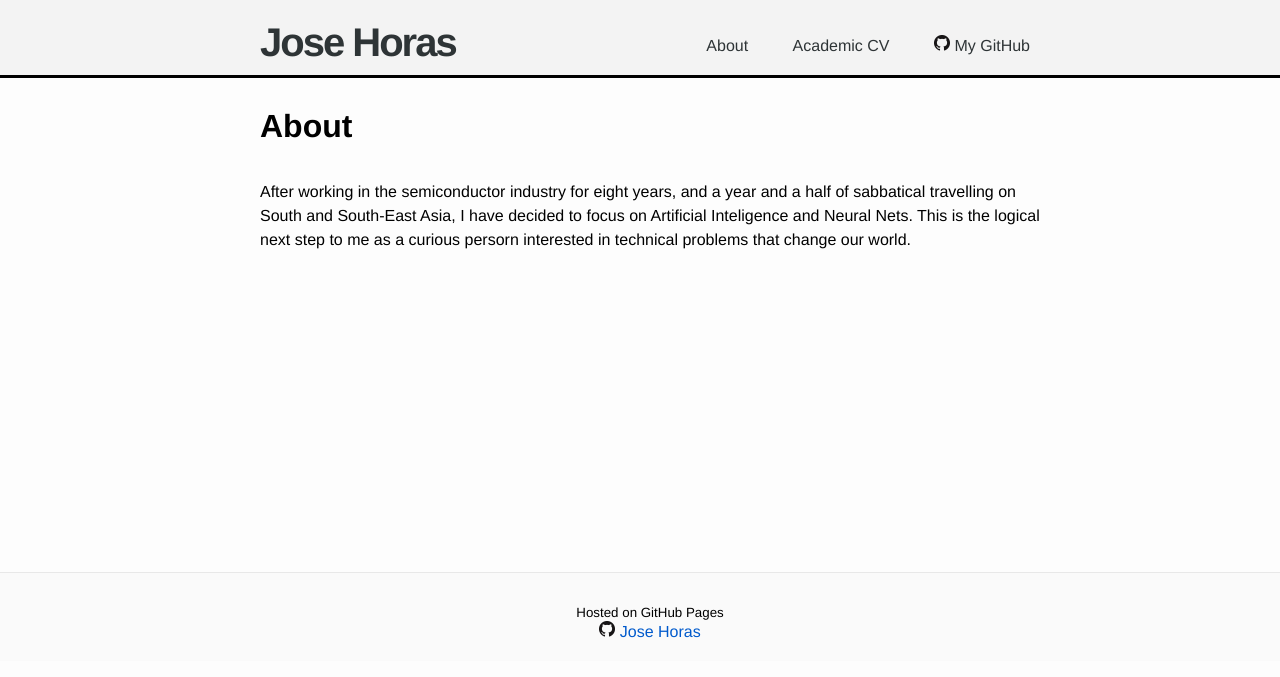
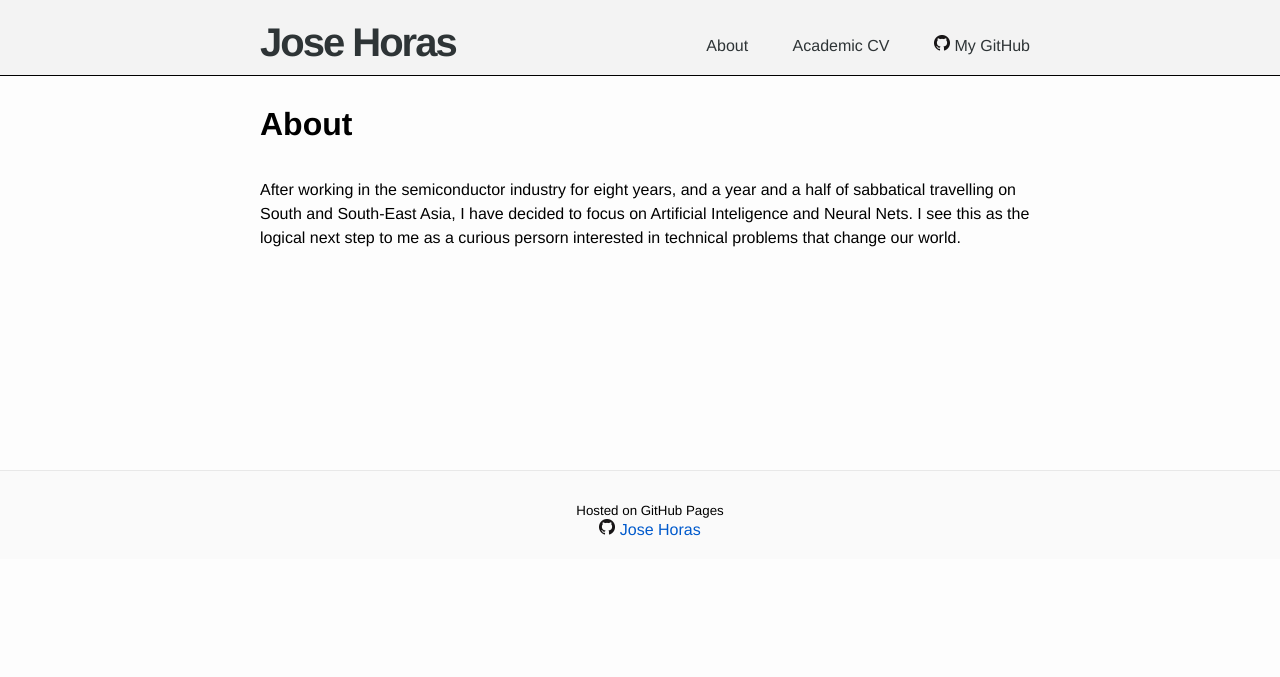
Before and after one commit to josehoras/josehoras.github.io, a Jekyll site: the page built from about.md, in a window 1280 px wide. Shown: the top 677 px of the page. Built offline with Jekyll 4.4.1, drawn with Linux system fonts in a browser that asks for light colours.

Commit message:
Style changes

```diff
--- a/_includes/header.html
+++ b/_includes/header.html
@@ -12,7 +12,7 @@
             <span class="nav-item">
               {% for page in site.pages %}
                 {% if page.title %}
-                  <a  href="{{ page.url | prepend: site.baseurl }}">{{ page.title }}</a>
+                  <a href="{{ page.url | prepend: site.baseurl }}">{{ page.title }}</a>
                 {% endif %}
               {% endfor %}
             </span>
--- a/about.md
+++ b/about.md
@@ -4,4 +4,4 @@ title: About
 permalink: /about/
 ---
 
-After working in the semiconductor industry for eight years, and a year and a half of sabbatical travelling on South and South-East Asia, I have decided to focus on Artificial Inteligence and Neural Nets. This is the logical next step to me as a curious persorn interested in technical problems that change our world.
+After working in the semiconductor industry for eight years, and a year and a half of sabbatical travelling on South and South-East Asia, I have decided to focus on Artificial Inteligence and Neural Nets. I see this as the logical next step to me as a curious persorn interested in technical problems that change our world.
--- a/css/my_stylesheet.css
+++ b/css/my_stylesheet.css
@@ -26,7 +26,7 @@ a:visited { color: #346593; }
   padding: 10px;
   /* height: 20px; */
   background: #F3F3F3;
-  border-bottom: 3px solid #000;
+  border-bottom: 1px solid #000;
   /* border-top: 4px solid #e8e8e8; */
 }
 
@@ -61,7 +61,7 @@ a:visited { color: #346593; }
 
 .section{
   padding: 20px;
-  padding-bottom: 300px;
+  padding-bottom: 200px;
 }
 
 .posts { list-style-type: none; }
```
